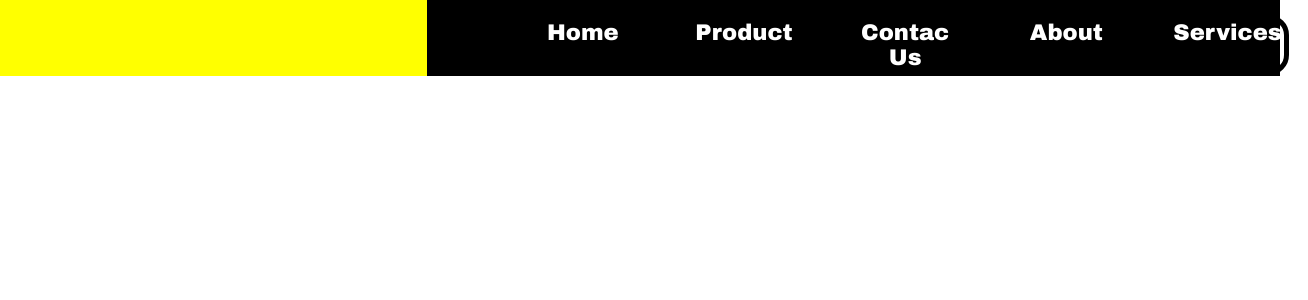
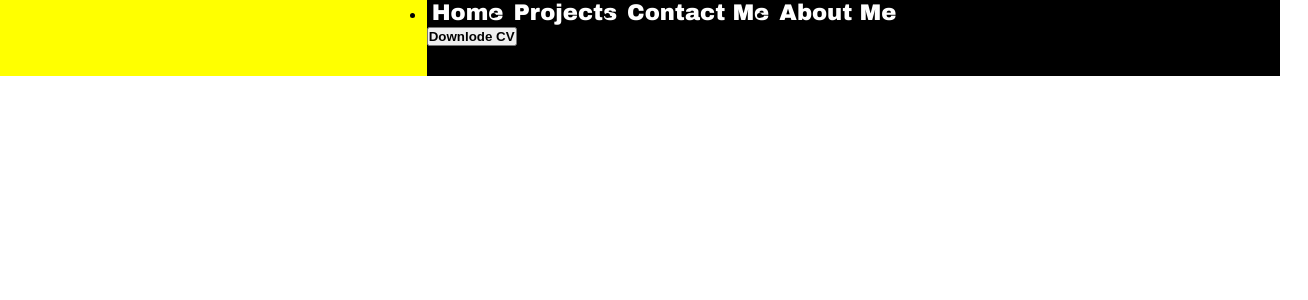
Before and after one commit to AkshayPatil076/My-portfolio-website, a React (Create React App) app: page / in a window 1280 px wide. Shown: the top 300 px of the page, 1308 px wide, since content can reach past the window. Built offline with nearby package versions, Linux system fonts and the light colour scheme.

Commit message:
Update Navb.js
gives an design and animation to the Navigation Bar

```diff
--- a/src/NAVBAR/Navb.js
+++ b/src/NAVBAR/Navb.js
@@ -10,11 +10,11 @@ var menu=[
         'link':''
     },
     {
-        'menuname':'Contact Us',
+        'menuname':'Contact Me',
         'link':''
     },
     {
-        'menuname':'Services',
+        'menuname':'About Me',
         'link':''
     }
 
@@ -24,18 +24,31 @@ function Navb(){
         <>
             <nav className="nav-bar">
                 <div className="Left-nav">
-
                 </div>
                 <div className="Right-nav">
                     <button id="meenubutt">Meenu</button>
                     <ul id="ulman">
-                        <li className="manli"><a href="" className="menlink">Home</a></li>
-                        <li className="manli"><a href="" className="menlink">Product</a></li>
-                        <li className="manli"><a href="" className="menlink">Contac Us</a></li>
-                        <li className="manli"><a href="" className="menlink">About</a></li>
-                        <li className="manli"><a href="" className="menlink">Services</a></li>
+                        {
+                                //Here we call the object by using js //
+                               menu.map((menu,index)=>(
+                                <li className='menli' data-index={index}><a href={menu.link} className='menlink'>{menu.menuname}</a></li>
+                              ))
+                        }
+
+
                     </ul>
+
+
+                     <div className="m11">
+                     <button className="m1" onClick={function as(){
+                        alert("Hello Akki")
+                     }}>
+                            <b className="bb"> Downlode CV</b>
+                        </button>
+
+                     </div>
                 </div>
+
             </nav>
         </>
     );
```
